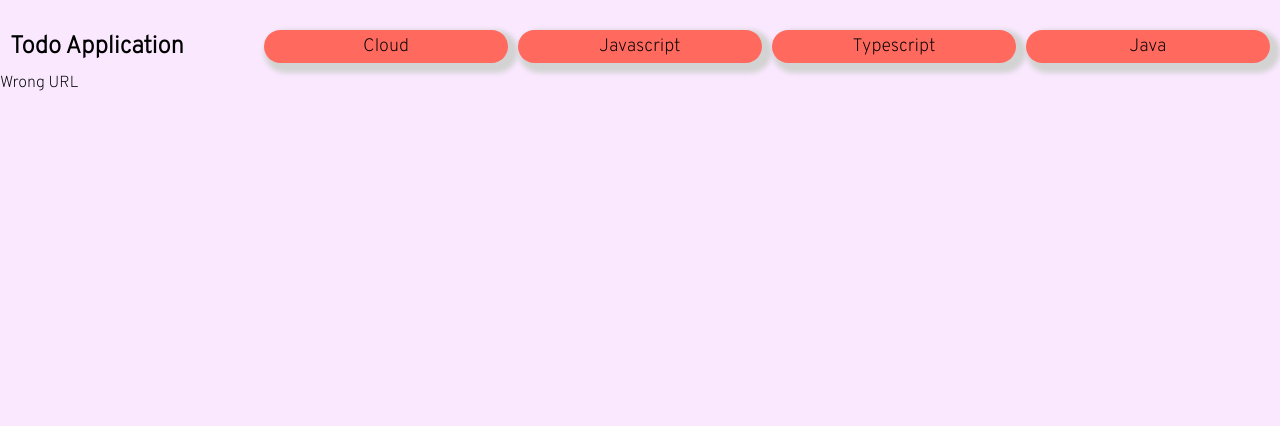
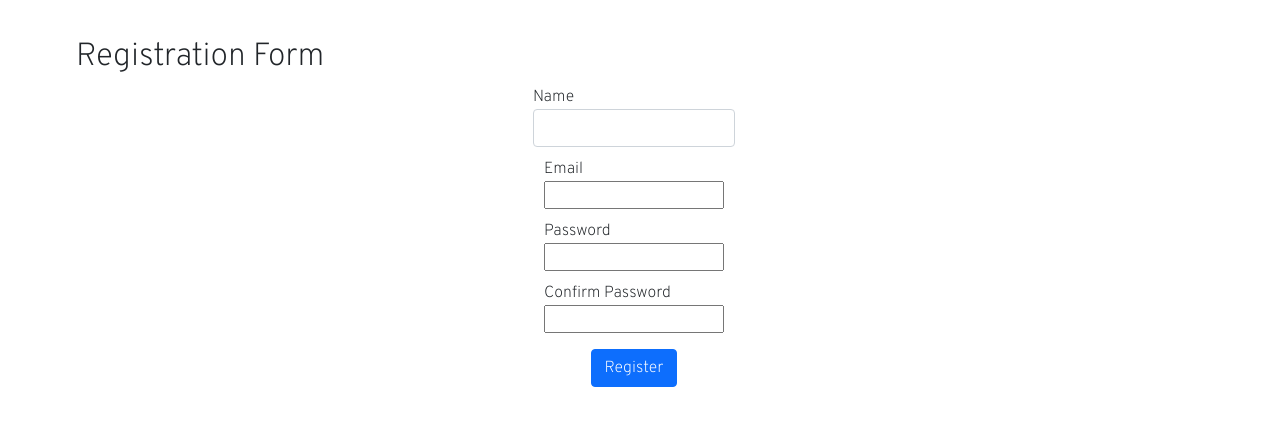
Before and after one commit to PREMSR0202/Todo-Application, an Angular app: page /registration in a window 1280 px wide. Shown: the top 426 px of the page. Built offline with nearby package versions, Linux system fonts and the light colour scheme.

Commit message:
Registration Component Added

```diff
--- a/src/app/app-routing.module.ts
+++ b/src/app/app-routing.module.ts
@@ -1,3 +1,4 @@
+import { RegistrationComponent } from './components/registration/registration.component';
 import { PagenotfoundComponent } from './components/pagenotfound/pagenotfound.component';
 import { InputComponent } from './components/input/input.component';
 import { NgModule } from '@angular/core';
@@ -5,6 +6,7 @@ import { RouterModule, Routes } from '@angular/router';
 
 const routes: Routes = [
   { path: '', redirectTo: '/input', pathMatch: 'full' },
+  { path: 'registration', component: RegistrationComponent },
   { path: 'input', component: InputComponent },
   { path: 'input/:id', component: InputComponent },
   {
--- a/src/app/app.component.html
+++ b/src/app/app.component.html
@@ -1,2 +1 @@
-<app-nav></app-nav>
 <router-outlet></router-outlet>
--- a/src/app/app.module.ts
+++ b/src/app/app.module.ts
@@ -1,28 +1,28 @@
+import { NavComponent } from './components/nav/nav.component';
 import { NgModule } from '@angular/core';
 import { BrowserModule } from '@angular/platform-browser';
 
 import { AppRoutingModule, routingComponents } from './app-routing.module';
 import { AppComponent } from './app.component';
 import { HttpClientModule } from '@angular/common/http'
-import { FormsModule } from '@angular/forms';
-import { NavComponent } from './components/nav/nav.component';
-import { BrowserAnimationsModule } from '@angular/platform-browser/animations';
-
-import { ToastrModule } from 'ngx-toastr';
+import { FormsModule, ReactiveFormsModule } from '@angular/forms';
+import { SharedModule } from './shared/shared/shared.module';
+import { RegistrationComponent } from './components/registration/registration.component';
 
 @NgModule({
   declarations: [
     AppComponent,
     routingComponents,
     NavComponent,
+    RegistrationComponent,
   ],
   imports: [
     BrowserModule,
     AppRoutingModule,
     HttpClientModule,
     FormsModule,
-    ToastrModule.forRoot(),
-    BrowserAnimationsModule
+    SharedModule,
+    ReactiveFormsModule
   ],
   providers: [],
   bootstrap: [AppComponent]
--- a/src/app/components/input/input.component.html
+++ b/src/app/components/input/input.component.html
@@ -1,3 +1,4 @@
+<app-nav></app-nav>
 <div class="container">
     <div class="card">
         <div>
--- /dev/null
+++ b/src/app/components/registration/registration.component.html
@@ -0,0 +1,37 @@
+<link href="https://cdn.jsdelivr.net/npm/bootstrap@5.1.3/dist/css/bootstrap.min.css" rel="stylesheet"
+    integrity="sha384-1BmE4kWBq78iYhFldvKuhfTAU6auU8tT94WrHftjDbrCEXSU1oBoqyl2QvZ6jIW3" crossorigin="anonymous">
+
+<div class="container">
+    <h2>Registration Form</h2>
+    <form [formGroup]="registrationForm" (ngSubmit)="onSubmit()">
+        <div>
+            <label>Name</label>
+            <input formControlName="username" class="form-control" type="text">
+        </div>
+
+        <div>
+            <label>Email</label>
+            <input formControlName="email" type="email">
+        </div>
+
+        <div>
+            <label>Password</label>
+            <input formControlName="password" type="password">
+        </div>
+
+        <div>
+            <label>Confirm Password</label>
+            <input formControlName="confirmpassword" type="password">
+        </div>
+
+        <div>
+            <input type="submit" class="btn btn-primary" value="Register">
+        </div>
+
+    </form>
+
+</div>
+
+<script src="https://cdn.jsdelivr.net/npm/bootstrap@5.1.3/dist/js/bootstrap.bundle.min.js"
+    integrity="sha384-ka7Sk0Gln4gmtz2MlQnikT1wXgYsOg+OMhuP+IlRH9sENBO0LRn5q+8nbTov4+1p"
+    crossorigin="anonymous"></script>
--- /dev/null
+++ b/src/app/components/registration/registration.component.scss
@@ -0,0 +1,17 @@
+.container {
+  margin: 3% 5%;
+}
+
+form {
+  display: grid;
+  grid-template-columns: 1fr;
+  grid-gap: 10px;
+  grid-auto-rows: minmax(50px, auto);
+  align-items: center;
+  justify-items: center;
+}
+
+form > div {
+    display: flex;
+    flex-direction: column;
+}
--- /dev/null
+++ b/src/app/components/registration/registration.component.ts
@@ -0,0 +1,27 @@
+import { Component, OnInit } from '@angular/core';
+import { FormBuilder, Validators } from '@angular/forms';
+
+@Component({
+  selector: 'app-registration',
+  templateUrl: './registration.component.html',
+  styleUrls: ['./registration.component.scss']
+})
+export class RegistrationComponent implements OnInit {
+
+  constructor(private formBuilder: FormBuilder) { }
+
+  ngOnInit(): void {
+  }
+
+  registrationForm = this.formBuilder.group({
+    username: ['', Validators.required],
+    email: ['', Validators.required],
+    password: ['', [Validators.required, Validators.maxLength(8)]],
+    confirmpassword: ['', [Validators.required, Validators.maxLength(8)]]
+  })
+
+  onSubmit() {
+    console.log(this.registrationForm.value)
+  }
+
+}
--- /dev/null
+++ b/src/app/shared/shared/shared.module.ts
@@ -0,0 +1,16 @@
+import { NgModule } from '@angular/core';
+import { CommonModule } from '@angular/common';
+
+import { BrowserAnimationsModule } from '@angular/platform-browser/animations';
+import { ToastrModule } from 'ngx-toastr';
+
+const Modules = [CommonModule, BrowserAnimationsModule, ToastrModule.forRoot()];
+
+@NgModule({
+  declarations: [],
+  imports: [
+    Modules,
+  ],
+  exports: []
+})
+export class SharedModule { }
--- a/src/index.html
+++ b/src/index.html
@@ -8,6 +8,7 @@
   <meta name="viewport" content="width=device-width, initial-scale=1">
   <link rel="icon" type="image/x-icon" href="favicon.ico">
   <script src="https://kit.fontawesome.com/a45433b0f0.js" crossorigin="anonymous"></script>
+
 </head>
 
 <body>
```
Also changed, not shown: 1 other file (tests, documents, lock files or other folders).
